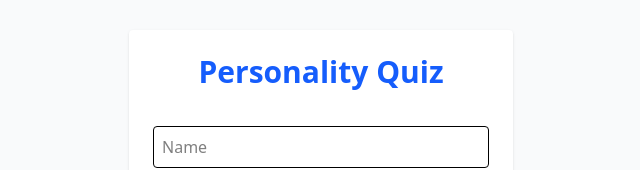
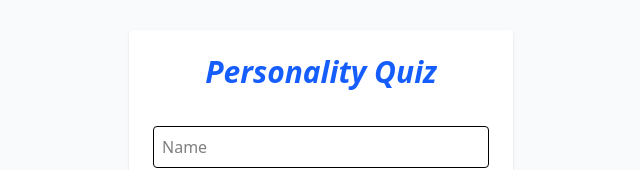
Before and after one commit to manishkew/Personality-quiz, a React (Vite) app in the folder frontend/: page / in a window 1280 px wide. Shown: the part 182-352 px from the top of the page, without its empty margins (319-959 px from the left). Built offline with nearby package versions, Linux system fonts and the light colour scheme.

Commit message:
chage api url

```diff
--- a/frontend/src/apirequest/apiRequest.js
+++ b/frontend/src/apirequest/apiRequest.js
@@ -1,7 +1,7 @@
 import axios from "axios";
 
 const API = axios.create({
-    baseURL:"https://personality-quiz-backend.onrender.com"
+    baseURL:"http://localhost:2000/api/v1"
 })
 
 export default API
--- a/frontend/src/componets/QuizForm.jsx
+++ b/frontend/src/componets/QuizForm.jsx
@@ -46,7 +46,7 @@ const handleSubmit = async (e) => {
       onSubmit={handleSubmit}
       className="flex flex-col gap-3 w-full max-w-sm bg-white p-6 rounded shadow"
     >
-    <h1 className="text-3xl font-bold  text-center mb-6 text-blue-600">Personality Quiz</h1>
+    <h1 className="text-3xl font-bold italic text-center mb-6 text-blue-600">Personality Quiz</h1>
       <input
         type="text"
         name="name"
```
